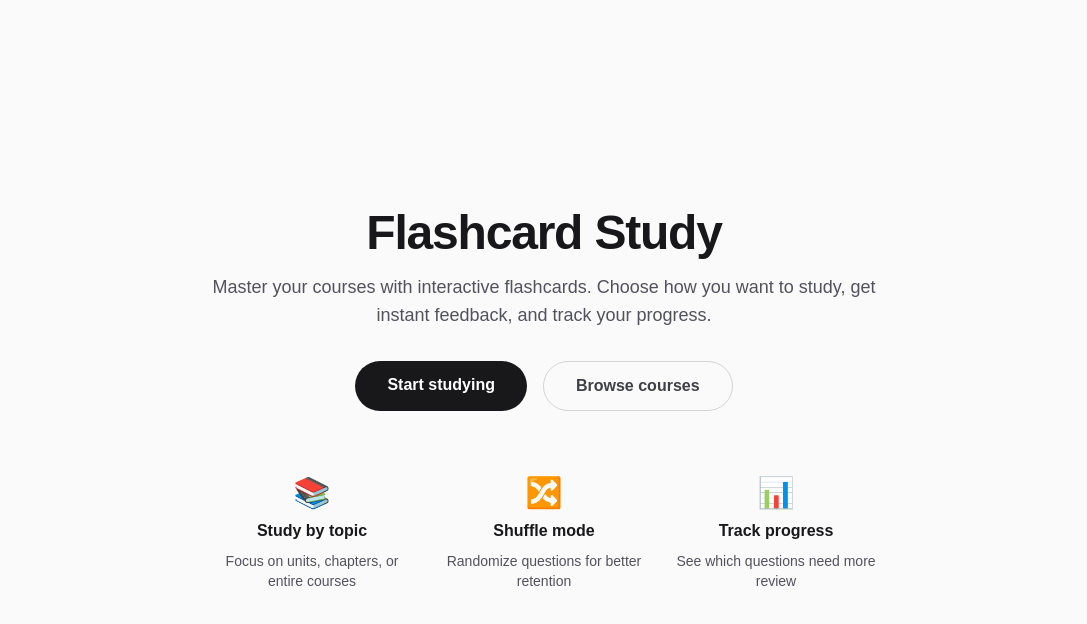
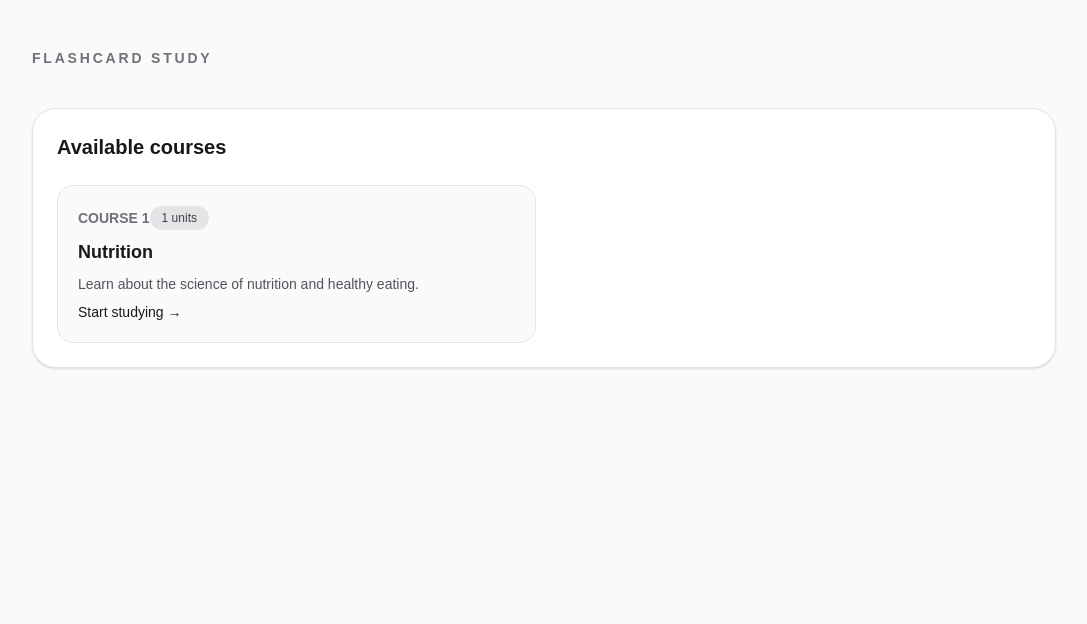
Before and after one commit to kaplantm/study-tool, a Next.js app: page / in a window 1280 px wide. Shown: the top 624 px of the page, without its empty margins (96-1183 px from the left). Built offline with nearby package versions, Linux system fonts and the light colour scheme.

Commit message:
add more nav buttons

```diff
--- a/app/courses/[courseId]/page.tsx
+++ b/app/courses/[courseId]/page.tsx
@@ -88,9 +88,17 @@ export default function StudyPage() {
     <div className="min-h-screen bg-zinc-50 px-4 py-12 text-zinc-900 dark:bg-black dark:text-zinc-100">
       <main className="mx-auto flex w-full max-w-5xl flex-col gap-10">
         <header className="flex flex-col gap-3">
-          <p className="text-sm font-semibold uppercase tracking-[0.2em] text-zinc-500 dark:text-zinc-400">
-            Flashcard Study
-          </p>
+          <div className="flex items-center justify-between">
+            <p className="text-sm font-semibold uppercase tracking-[0.2em] text-zinc-500 dark:text-zinc-400">
+              Flashcard Study
+            </p>
+            <button
+              onClick={handleChangeCourse}
+              className="rounded-full border border-zinc-300 px-4 py-2 text-sm font-medium text-zinc-600 transition hover:border-zinc-500 hover:text-zinc-900 dark:border-zinc-700 dark:text-zinc-300 dark:hover:border-zinc-500"
+            >
+              ← Back to courses
+            </button>
+          </div>
           <h1 className="text-3xl font-semibold leading-tight sm:text-4xl">
             {selectedCourse.title}
           </h1>
--- a/app/courses/[courseId]/study/page.tsx
+++ b/app/courses/[courseId]/study/page.tsx
@@ -149,9 +149,25 @@ export default function StudyPage() {
     <div className="min-h-screen bg-zinc-50 px-4 py-12 text-zinc-900 dark:bg-black dark:text-zinc-100">
       <main className="mx-auto flex w-full max-w-5xl flex-col gap-10">
         <header className="flex flex-col gap-3">
-          <p className="text-sm font-semibold uppercase tracking-[0.2em] text-zinc-500 dark:text-zinc-400">
-            Flashcard Study
-          </p>
+          <div className="flex items-center justify-between">
+            <p className="text-sm font-semibold uppercase tracking-[0.2em] text-zinc-500 dark:text-zinc-400">
+              Flashcard Study
+            </p>
+            <div className="flex gap-2">
+              <button
+                onClick={() => router.push(`/courses/${selectedCourse.id}`)}
+                className="rounded-full border border-zinc-300 px-4 py-2 text-sm font-medium text-zinc-600 transition hover:border-zinc-500 hover:text-zinc-900 dark:border-zinc-700 dark:text-zinc-300 dark:hover:border-zinc-500"
+              >
+                ← Back to {selectedCourse.title}
+              </button>
+              <button
+                onClick={handleChangeCourse}
+                className="rounded-full border border-zinc-300 px-4 py-2 text-sm font-medium text-zinc-600 transition hover:border-zinc-500 hover:text-zinc-900 dark:border-zinc-700 dark:text-zinc-300 dark:hover:border-zinc-500"
+              >
+                All courses
+              </button>
+            </div>
+          </div>
           <h1 className="text-3xl font-semibold leading-tight sm:text-4xl">
             {selectedCourse.title}
           </h1>
--- a/app/courses/page.tsx
+++ /dev/null
@@ -1,26 +0,0 @@
-"use client";
-
-import CourseList from "@/app/components/flashcards/CourseList";
-import PageHeader from "@/app/components/flashcards/PageHeader";
-import { courses } from "@/app/lib/courses/courses";
-import { useRouter } from "next/navigation";
-
-export default function CoursesPage() {
-  const router = useRouter();
-
-  const handleCourseSelect = (courseId: string) => {
-    router.push(`/courses/${courseId}`);
-  };
-
-  return (
-    <div className="min-h-screen bg-zinc-50 px-4 py-12 text-zinc-900 dark:bg-black dark:text-zinc-100">
-      <main className="mx-auto flex w-full max-w-5xl flex-col gap-10">
-        <PageHeader />
-
-        <section className="rounded-3xl border border-zinc-200 bg-white p-6 shadow-sm dark:border-zinc-800 dark:bg-zinc-950">
-          <CourseList courses={courses} onSelectCourse={handleCourseSelect} />
-        </section>
-      </main>
-    </div>
-  );
-}
--- a/app/page.tsx
+++ b/app/page.tsx
@@ -1,69 +1,25 @@
-import Link from "next/link";
+"use client";
 
-export default function Home() {
+import CourseList from "@/app/components/flashcards/CourseList";
+import PageHeader from "@/app/components/flashcards/PageHeader";
+import { courses } from "@/app/lib/courses/courses";
+import { useRouter } from "next/navigation";
+
+export default function CoursesPage() {
+  const router = useRouter();
+
+  const handleCourseSelect = (courseId: string) => {
+    router.push(`/courses/${courseId}`);
+  };
+
   return (
-    <div className="flex min-h-screen flex-col items-center justify-center bg-zinc-50 px-4 dark:bg-black">
-      <main className="flex max-w-2xl flex-col items-center gap-8 text-center">
-        <div className="flex flex-col gap-4">
-          <h1 className="text-5xl font-bold tracking-tight text-zinc-900 dark:text-zinc-50">
-            Flashcard Study
-          </h1>
-          <p className="text-lg text-zinc-600 dark:text-zinc-400">
-            Master your courses with interactive flashcards. Choose how you want
-            to study, get instant feedback, and track your progress.
-          </p>
-        </div>
+    <div className="min-h-screen bg-zinc-50 px-4 py-12 text-zinc-900 dark:bg-black dark:text-zinc-100">
+      <main className="mx-auto flex w-full max-w-5xl flex-col gap-10">
+        <PageHeader />
 
-        <div className="flex flex-col gap-4 sm:flex-row">
-          <Link
-            href="/courses"
-            className="rounded-full bg-zinc-900 px-8 py-3 text-base font-semibold text-white transition hover:bg-zinc-700 dark:bg-zinc-100 dark:text-black dark:hover:bg-white"
-          >
-            Start studying
-          </Link>
-          <Link
-            href="/courses"
-            className="rounded-full border border-zinc-300 px-8 py-3 text-base font-semibold text-zinc-700 transition hover:border-zinc-500 hover:text-zinc-900 dark:border-zinc-700 dark:text-zinc-200 dark:hover:border-zinc-500"
-          >
-            Browse courses
-          </Link>
-        </div>
-
-        <div className="mt-8 grid gap-6 sm:grid-cols-3">
-          <div className="flex flex-col gap-2">
-            <div className="text-3xl font-bold text-zinc-900 dark:text-zinc-50">
-              📚
-            </div>
-            <h3 className="font-semibold text-zinc-900 dark:text-zinc-50">
-              Study by topic
-            </h3>
-            <p className="text-sm text-zinc-600 dark:text-zinc-400">
-              Focus on units, chapters, or entire courses
-            </p>
-          </div>
-          <div className="flex flex-col gap-2">
-            <div className="text-3xl font-bold text-zinc-900 dark:text-zinc-50">
-              🔀
-            </div>
-            <h3 className="font-semibold text-zinc-900 dark:text-zinc-50">
-              Shuffle mode
-            </h3>
-            <p className="text-sm text-zinc-600 dark:text-zinc-400">
-              Randomize questions for better retention
-            </p>
-          </div>
-          <div className="flex flex-col gap-2">
-            <div className="text-3xl font-bold text-zinc-900 dark:text-zinc-50">
-              📊
-            </div>
-            <h3 className="font-semibold text-zinc-900 dark:text-zinc-50">
-              Track progress
-            </h3>
-            <p className="text-sm text-zinc-600 dark:text-zinc-400">
-              See which questions need more review
-            </p>
-          </div>
-        </div>
+        <section className="rounded-3xl border border-zinc-200 bg-white p-6 shadow-sm dark:border-zinc-800 dark:bg-zinc-950">
+          <CourseList courses={courses} onSelectCourse={handleCourseSelect} />
+        </section>
       </main>
     </div>
   );
```
Also changed, not shown: 1 other file (tests, documents, lock files or other folders).
